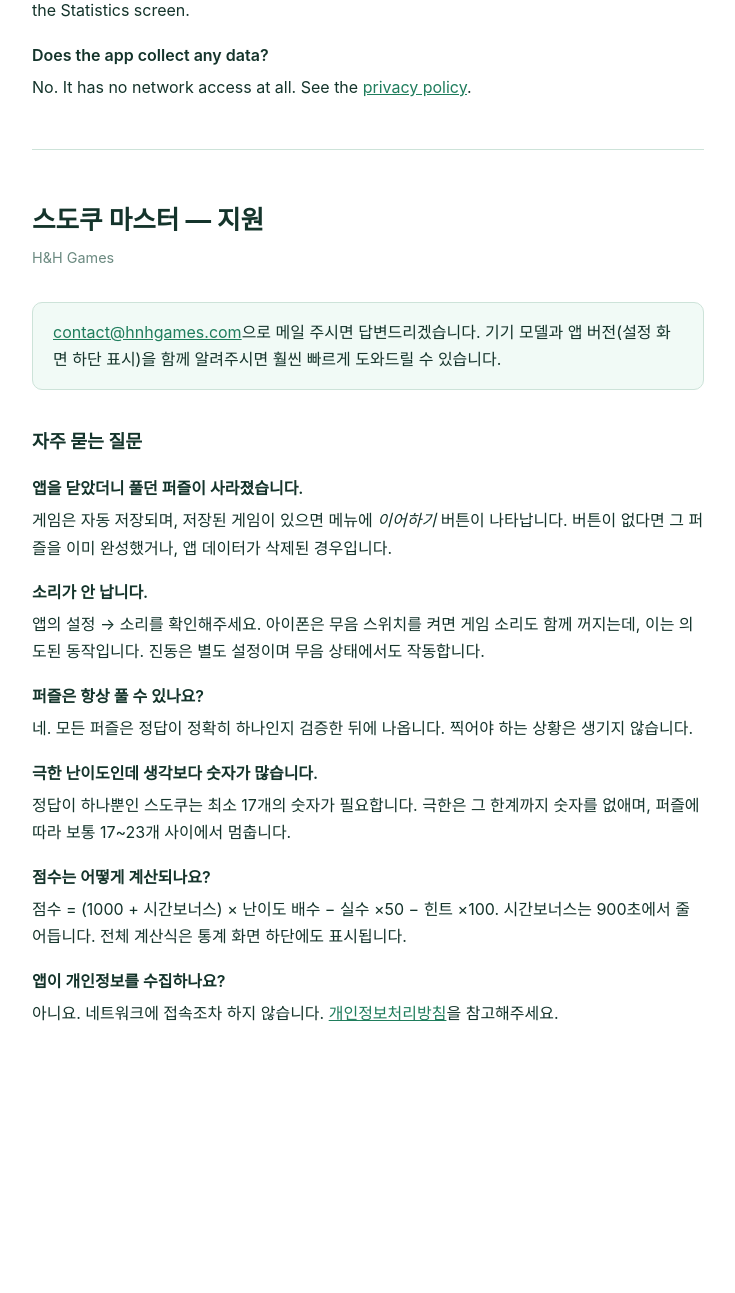
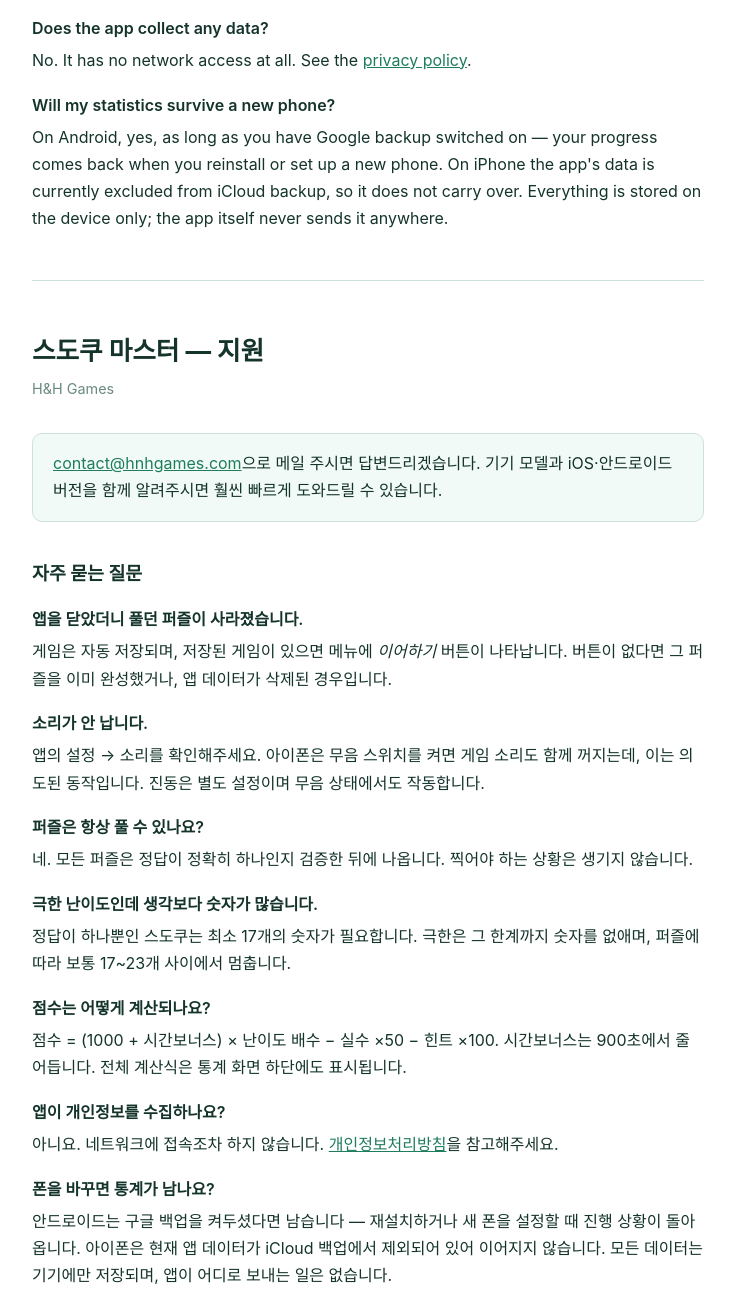
Before and after one commit to jayjay517-sudo/hnhgames-site, a plain HTML site: page support.html in a window 1280 px wide. Shown: the part 931-2224 px from the top of the page, without its empty margins (272-1007 px from the left). Before the commit the page ends 2054 px from the top, so only its background shows below. Drawn offline with Linux system fonts and the light colour scheme.

Commit message:
Update support.html

```diff
--- a/support.html
+++ b/support.html
@@ -37,8 +37,8 @@
 
 <div class="card">
   Email <a href="mailto:contact@hnhgames.com">contact@hnhgames.com</a> and we
-  will get back to you. Telling us your device model and the app version (shown
-  at the bottom of the Settings screen) makes it much easier to help.
+  will get back to you. Telling us your device model and which version of iOS
+  or Android it runs makes it much easier to help.
 </div>
 
 <h2>Common questions</h2>
@@ -71,6 +71,13 @@
   <dt>Does the app collect any data?</dt>
   <dd>No. It has no network access at all. See the
       <a href="/privacy.html">privacy policy</a>.</dd>
+
+  <dt>Will my statistics survive a new phone?</dt>
+  <dd>On Android, yes, as long as you have Google backup switched on — your
+      progress comes back when you reinstall or set up a new phone. On iPhone
+      the app's data is currently excluded from iCloud backup, so it does not
+      carry over. Everything is stored on the device only; the app itself never
+      sends it anywhere.</dd>
 </dl>
 
 <hr>
@@ -80,8 +87,8 @@
 
 <div class="card">
   <a href="mailto:contact@hnhgames.com">contact@hnhgames.com</a>으로 메일 주시면
-  답변드리겠습니다. 기기 모델과 앱 버전(설정 화면 하단 표시)을 함께 알려주시면
-  훨씬 빠르게 도와드릴 수 있습니다.
+  답변드리겠습니다. 기기 모델과 iOS·안드로이드 버전을 함께 알려주시면 훨씬 빠르게
+  도와드릴 수 있습니다.
 </div>
 
 <h2>자주 묻는 질문</h2>
@@ -113,6 +120,12 @@
   <dt>앱이 개인정보를 수집하나요?</dt>
   <dd>아니요. 네트워크에 접속조차 하지 않습니다.
       <a href="/privacy.html">개인정보처리방침</a>을 참고해주세요.</dd>
+
+  <dt>폰을 바꾸면 통계가 남나요?</dt>
+  <dd>안드로이드는 구글 백업을 켜두셨다면 남습니다 — 재설치하거나 새 폰을
+      설정할 때 진행 상황이 돌아옵니다. 아이폰은 현재 앱 데이터가 iCloud
+      백업에서 제외되어 있어 이어지지 않습니다. 모든 데이터는 기기에만
+      저장되며, 앱이 어디로 보내는 일은 없습니다.</dd>
 </dl>
 
 </body>
```
